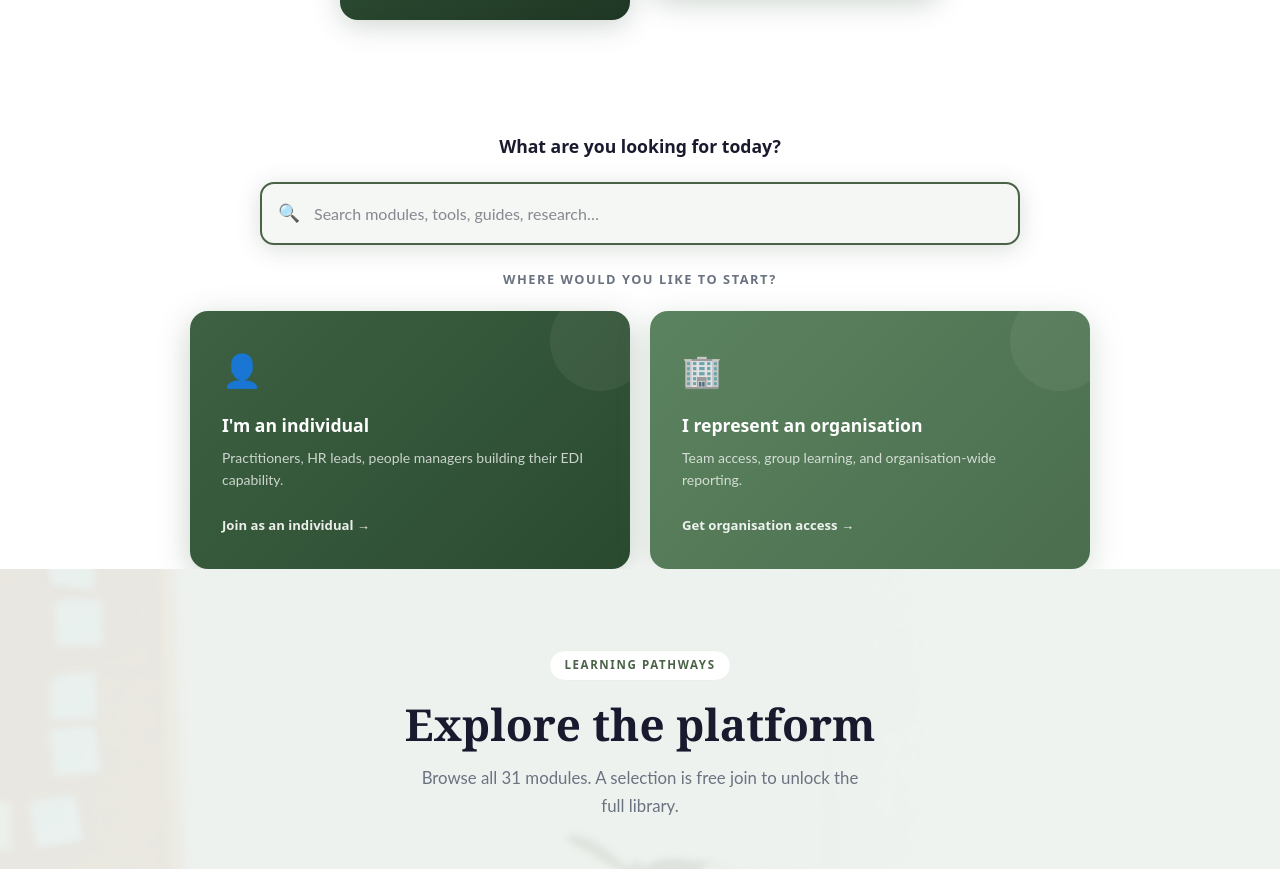
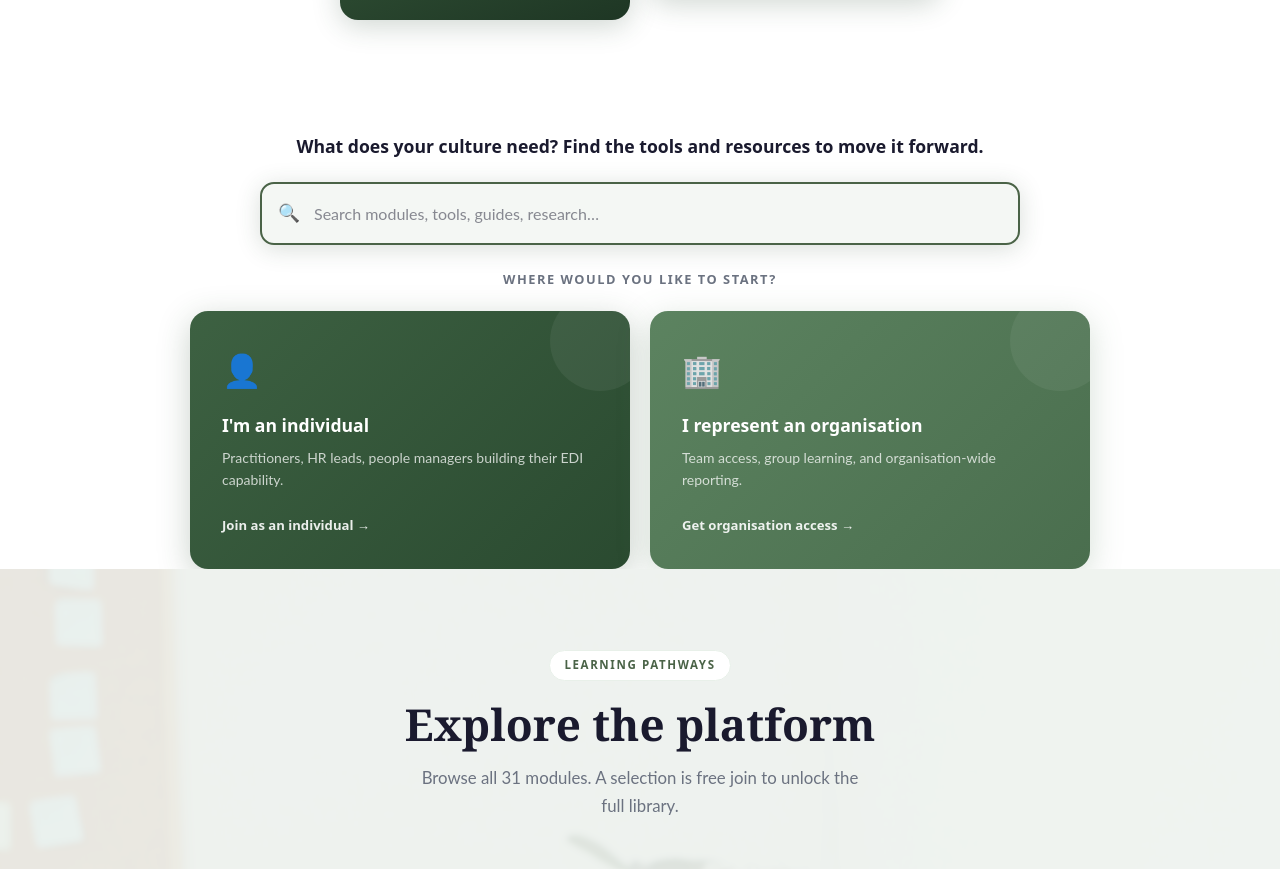
Before and after one commit to Rebekah338/inclusion-impact-platform, a Next.js app: page / in a window 1280 px wide. Shown: the part 1710-2579 px from the top of the page. Built offline with nearby package versions, Linux system fonts and the light colour scheme.

Commit message:
Homepage: update search bar heading copy
Co-Authored-By: Claude Sonnet 4.6 <noreply@anthropic.com>
Claude-Session: https://claude.ai/code/session_01E11uWzxsBtw5XKP8MYPdbN

```diff
--- a/app/page.tsx
+++ b/app/page.tsx
@@ -431,7 +431,7 @@ export default function Home() {
         <section style={{ background: "var(--white)", padding: "2rem 1.5rem 0" }}>
           <div style={{ maxWidth: "760px", margin: "0 auto" }}>
             <p style={{ fontFamily: "var(--font-heading)", fontWeight: 700, fontSize: "1.1rem", color: "var(--charcoal)", textAlign: "center", marginBottom: "1.25rem" }}>
-              What are you looking for today?
+              What does your culture need? Find the tools and resources to move it forward.
             </p>
             <div ref={heroSearchRef} style={{ position: "relative" }}>
               <input
```
